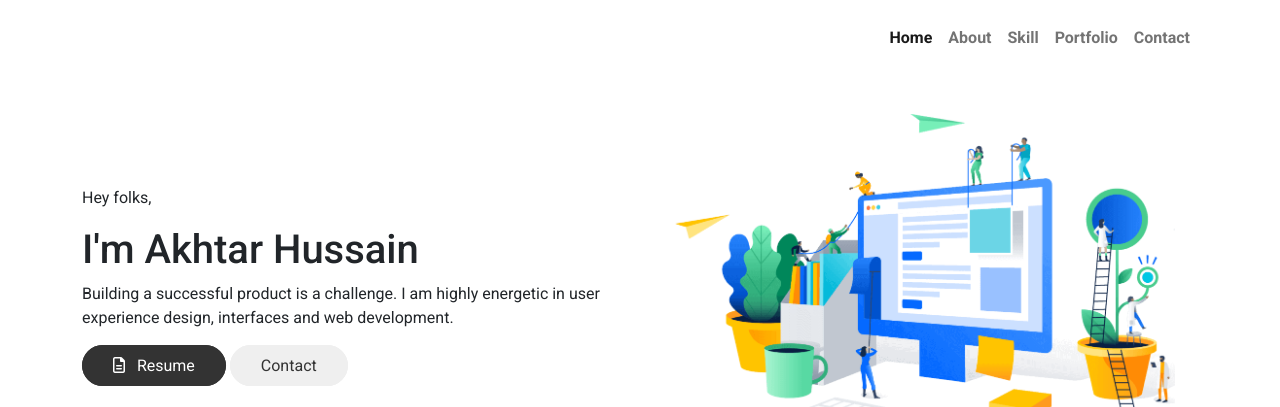
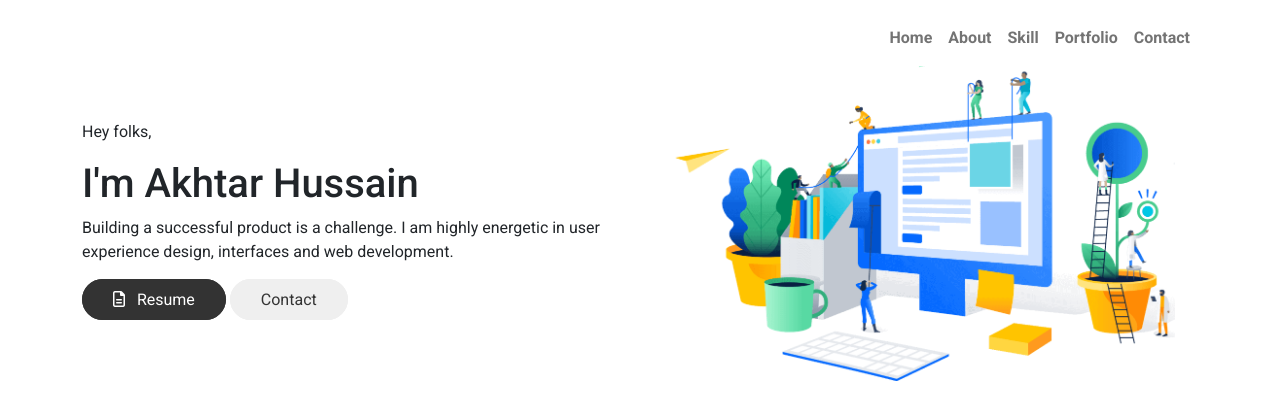
Before and after one commit to akhtar02/akhtar02.github.io, a plain HTML site: page index.html in a window 1280 px wide. Shown: the top 407 px of the page. Drawn offline with nearby package versions, Linux system fonts and the light colour scheme.

Commit message:
update portfolio

```diff
--- a/index.html
+++ b/index.html
@@ -20,7 +20,7 @@
 </head>
 <body>
     <header>
-        <nav class="navbar navbar-expand-lg navbar-light bg-white">
+        <nav class="navbar navbar-expand-lg navbar-light bg-white fixed-top">
             <div class="container">
               <!-- <a class="navbar-brand" href="#">Navbar</a> -->
               <button class="navbar-toggler" type="button" data-bs-toggle="collapse" data-bs-target="#navbarNavDropdown" aria-controls="navbarNavDropdown" aria-expanded="false" aria-label="Toggle navigation">
@@ -29,7 +29,7 @@
               <div class="collapse navbar-collapse " id="navbarNavDropdown">
                 <ul class="navbar-nav" >
                   <li class="nav-item">
-                    <a class="nav-link active" aria-current="page" href="index.html">Home</a>
+                    <a class="nav-link"  href="index.html">Home</a>
                   </li>
                   <li class="nav-item">
                     <a class="nav-link" href="#about">About</a>
--- a/style.css
+++ b/style.css
@@ -7,8 +7,22 @@
     font-family: 'Roboto', sans-serif;
 }
 .navbar{
-    background: #fff !important;
+    position: fixed;
+    background: #efefef !important;
+
 }
+.navbar button{
+
+    margin-left: auto;
+    outline: none;
+    background: #efefef !important;
+
+}
+.navbar-collapse{
+    text-align: center;
+}
+
+
 
 .navbar-nav{
     margin-left: auto;
@@ -17,6 +31,14 @@
 .nav-item a{
     font-size: 16px;
     font-weight: 600;
+
+}
+
+.nav-item a:active{
+    font-size: 18px;
+    font-weight: 600;
+    color: #424242;
+    border-bottom: 2px solid #efefef;
 
 }
 .navbar-toggler{
```
